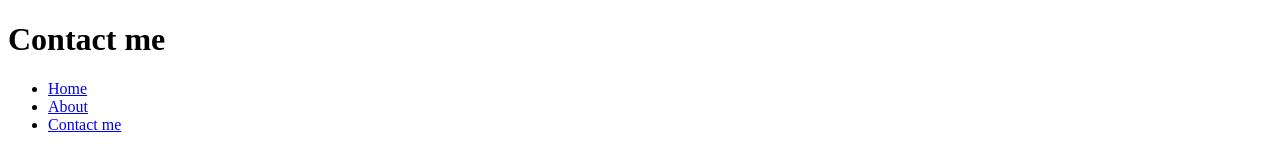
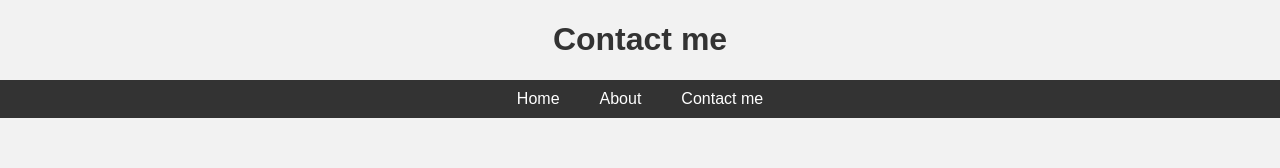
Before and after one commit to DavitBoo/basic-info-site, a plain HTML site: page contact-me.html in a window 1280 px wide. Drawn offline with Linux system fonts and the light colour scheme.

Commit message:
finished

```diff
--- a/contact-me.html
+++ b/contact-me.html
@@ -3,7 +3,8 @@
 <head>
     <meta charset="UTF-8">
     <meta name="viewport" content="width=device-width, initial-scale=1.0">
-    <title>Document</title>
+    <title>Contact Me</title>
+    <link rel="stylesheet" href="style.css">
 </head>
 <body>
     <h1>Contact me</h1>
--- /dev/null
+++ b/style.css
@@ -0,0 +1,39 @@
+body {
+  font-family: Arial, sans-serif;
+  margin: 0;
+  padding: 0px;
+  background-color: #f2f2f2;
+}
+
+h1 {
+  color: #333;
+  text-align: center;
+}
+
+nav {
+  background-color: #333;
+  padding: 10px 0;
+}
+
+nav ul {
+  list-style-type: none;
+  margin: 0;
+  padding: 0;
+  display: flex;
+  justify-content: center;
+}
+
+nav ul li {
+  margin: 0 10px;
+}
+
+nav ul li a {
+  color: #fff;
+  text-decoration: none;
+  padding: 5px 10px;
+  border-radius: 3px;
+}
+
+nav ul li a:hover {
+  background-color: #555;
+}
```
Also changed, not shown: 404.html (+2 -1 lines), about.html (+2 -1 lines), index.html (+2 -1 lines), index.js (+21 -11 lines).
